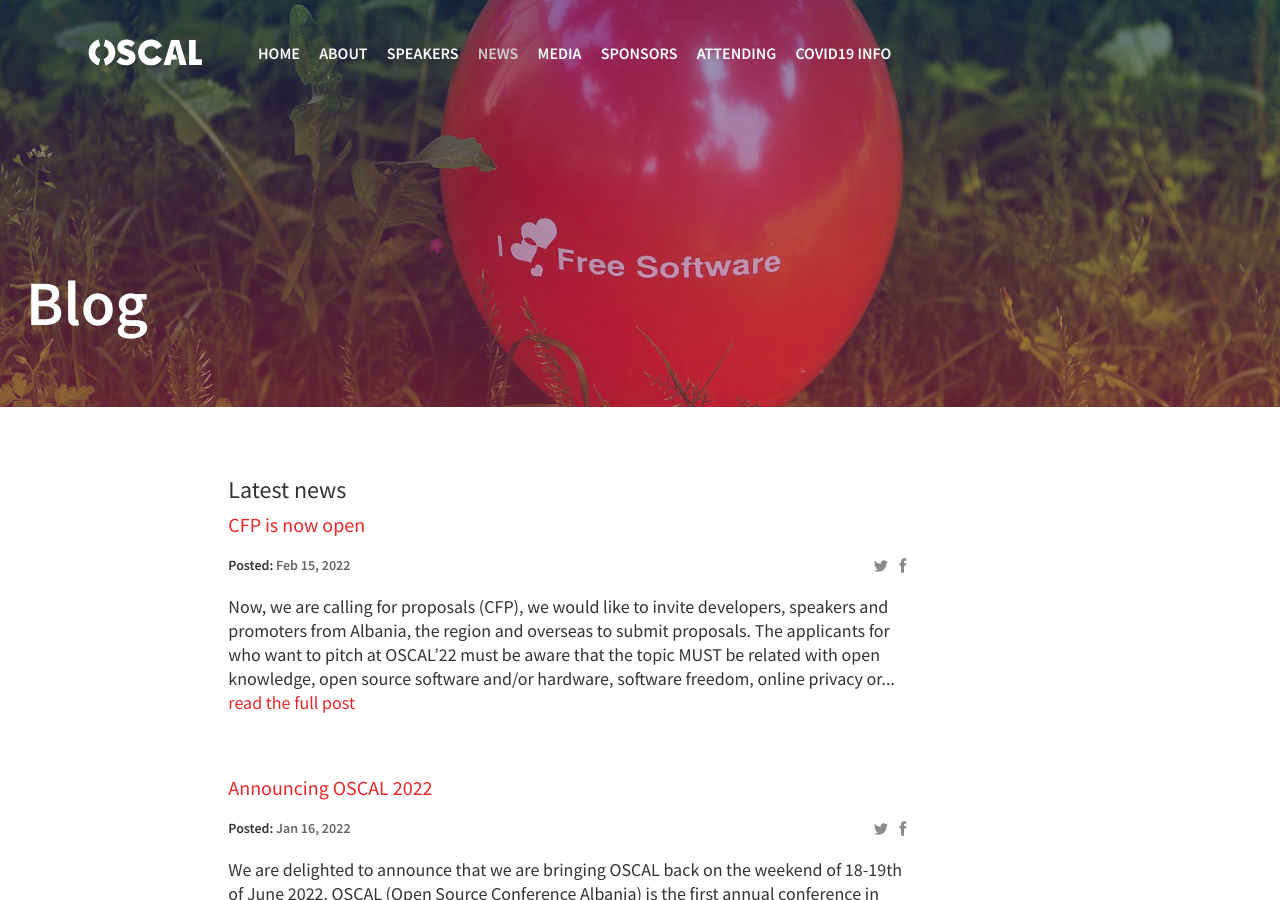
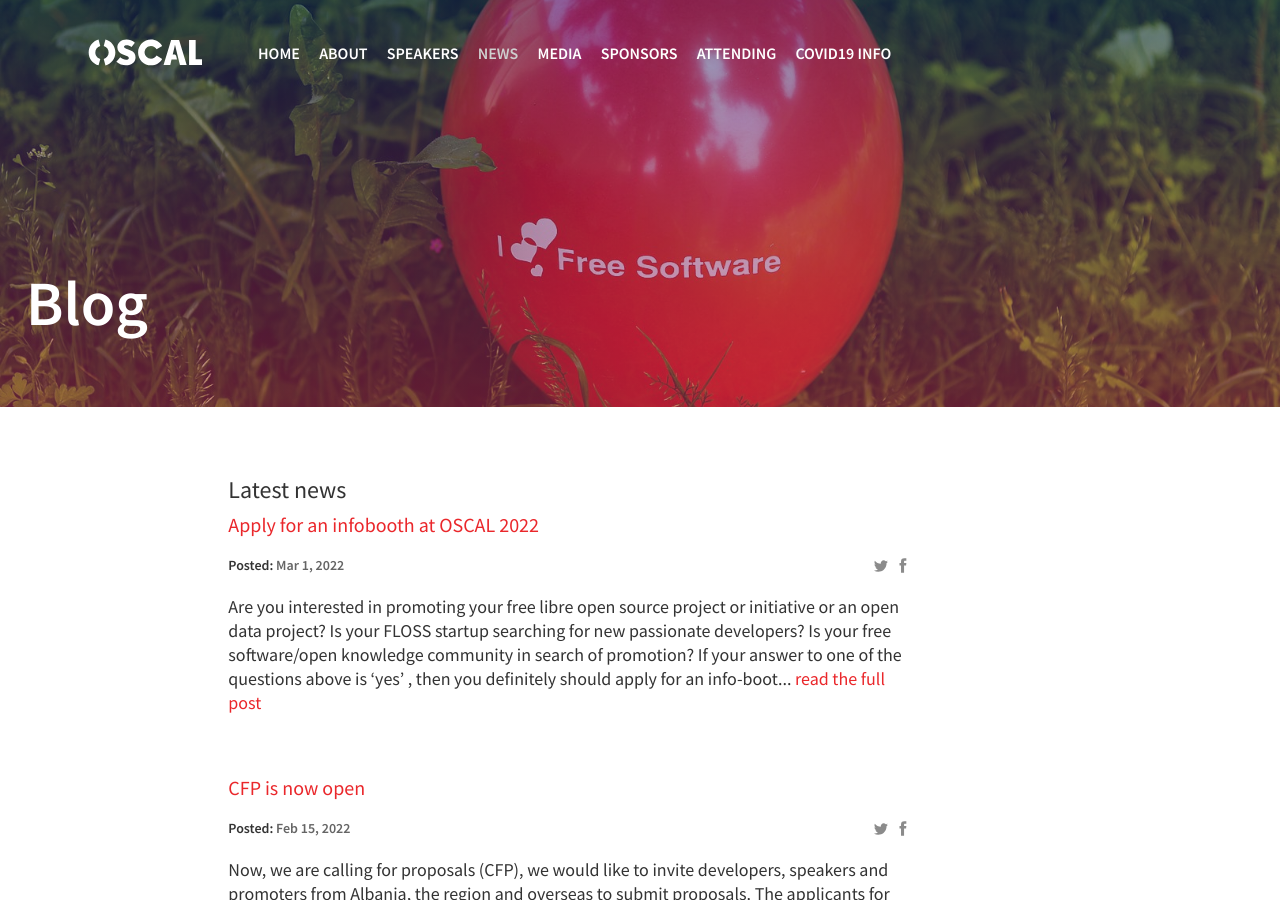
Before and after one commit to OpenLabsHackerspace/OSCAL2022-website, a Jekyll site: the page built from blog.html, in a window 1280 px wide and 900 px high. Built offline with Jekyll 4.4.1, drawn with Linux system fonts in a browser that asks for light colours; comment, search, counter and statistics services are not loaded.

Commit message:
create new blog post for infobooth applications; add deadline for CFP in CFP announcement blog post and /speakers page

```diff
--- a/_includes/cfp-info.html
+++ b/_includes/cfp-info.html
@@ -13,5 +13,6 @@
 <br /><br />
 Keep in mind this year dates are 18-19 of June. If you have any questions please do not hesitate to contact the team at email: <a href="mailto:oscal@openlabs.cc">oscal(at)openlabs.cc</a>
 </p>
+<p>Deadline for applications is April 19!</p>
 </div>
 </section>
--- a/_posts/2022-02-15-cfp-is-open.md
+++ b/_posts/2022-02-15-cfp-is-open.md
@@ -26,6 +26,8 @@
 
 Keep in mind this year dates are 18-19 of June. If you have any questions please do not hesitate to contact the team at email: [oscal(at)openlabs.cc](mailto:oscal@openlabs.cc)
 
+Deadline for applications is April 19!
+
 <p class="text-center">
 <a href="https://osc.al/cfp" class="btn btn-primary waves-effect waves-button waves-light waves-float">APPLY NOW</a>
 </p>
--- /dev/null
+++ b/_posts/2022-03-01-apply-for-infobooth-oscal-2022.md
@@ -0,0 +1,22 @@
+---
+layout: post
+title: "Apply for an infobooth at OSCAL 2022"
+date: 2022-03-01 00:00:00
+isStaticPost: false
+image: about.jpg
+---
+
+Are you interested in promoting your free libre open source project or initiative or an open data project? Is your FLOSS startup searching for new passionate developers? Is your free software/open knowledge community in search of promotion?
+
+If your answer to one of the questions above is ‘yes’ , then you definitely should apply for an info-booth at the seventh edition of Open Source Conference Albania and spread the word about what you are doing to the amazing participants at OSCAL.
+
+Please be aware that the topic of your info-booth MUST be related with open knowledge, open source software and/or hardware, software freedom, open data or generally open culture. You are free to propose more than one booth also, in separate submissions. For further inquiries, please feel free to contact the organizing team: oscal(at)openlabs.cc
+
+Take your time to fill a short application and you will have your dedicated space to promote your project/s and interact with the participants during the conference.
+
+Date: 18-19 June 2022 (Saturday + Sunday)
+Deadline for Info-booth applications: 01.05.2022
+
+<p class="text-center">
+<a href="https://cfp.openlabs.cc/o2i22/cfp" class="btn btn-primary waves-effect waves-button waves-light waves-float">APPLY NOW</a>
+</p>
```
Also changed, not shown: _posts/2022-01-16-announcing-oscal-2022.markdown (+6 -5 lines).
